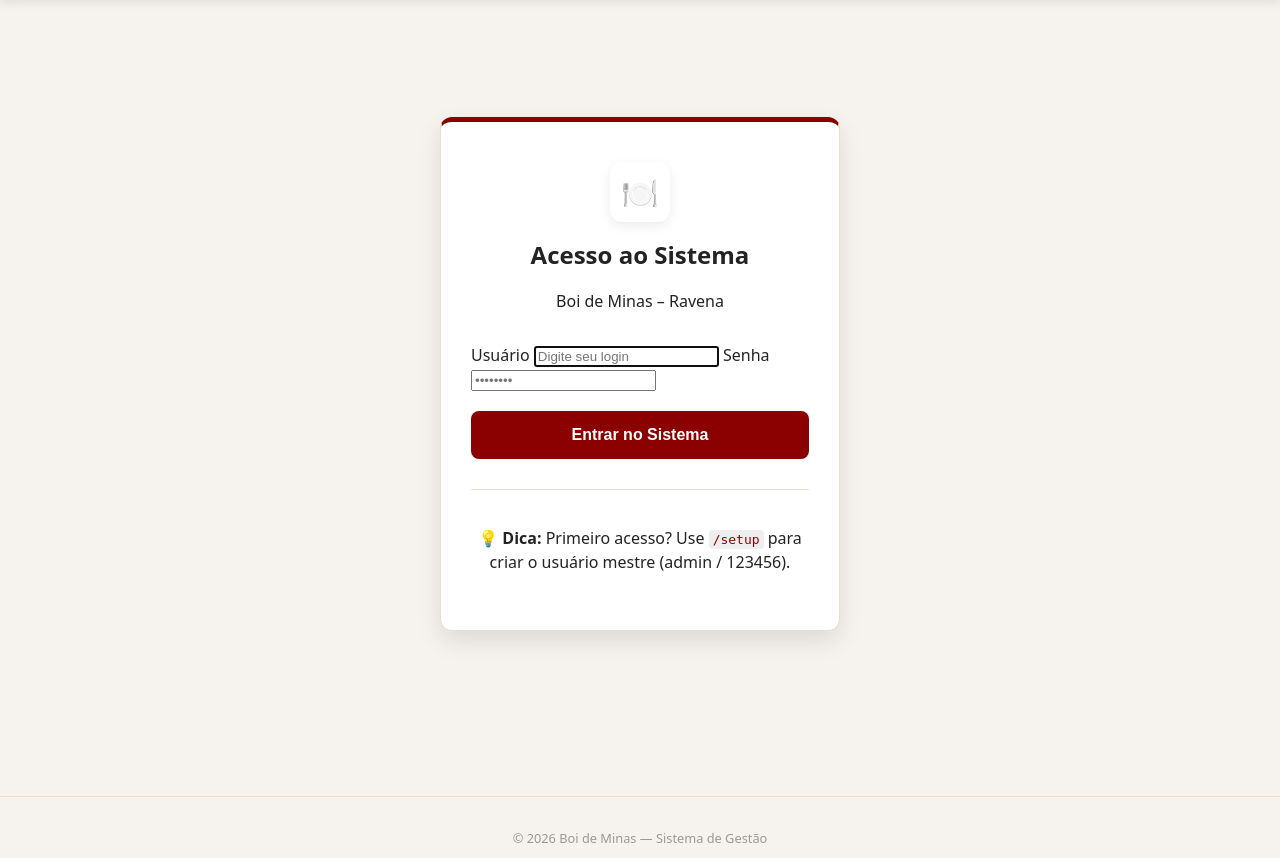
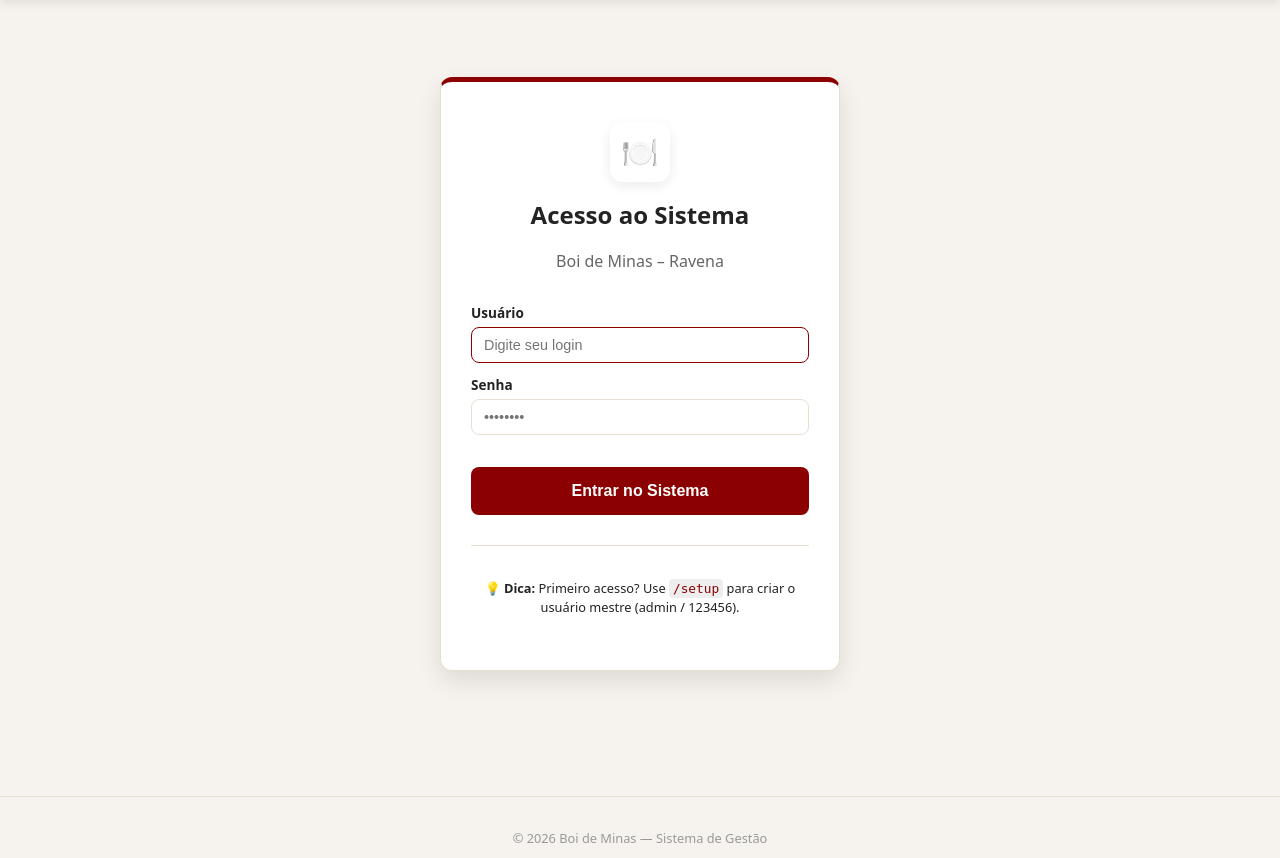
Before and after one commit to mattheuschaves2920-ops/boi-de-minas-sistema, a Flask app: page / in a window 1280 px wide. Shown: the part 92-950 px from the top of the page. Run offline with Flask 3, Linux system fonts and the light colour scheme.

Commit message:
Update style.css

```diff
--- a/static/style.css
+++ b/static/style.css
@@ -30,7 +30,30 @@ body {
     line-height: 1.5;
 }
 
-/* --- Topbar (Ajustada) --- */
+/* --- Classes utilitárias (CORRIGIDO: adicionadas classes faltantes) --- */
+.muted { color: var(--muted); }
+.error { color: var(--red); }
+.success { color: var(--green); font-weight: bold; }
+.small { font-size: 0.8rem; }
+
+/* --- btn-link (CORRIGIDO: classe faltante usada nos templates) --- */
+.btn-link {
+    color: var(--blue);
+    background: none;
+    border: none;
+    cursor: pointer;
+    text-decoration: none;
+    font-size: 0.85rem;
+    padding: 4px 8px;
+    border-radius: 4px;
+    transition: var(--transition);
+    display: inline-block;
+}
+.btn-link:hover {
+    background: rgba(20, 93, 160, 0.1);
+}
+
+/* --- Topbar --- */
 .topbar {
     background: linear-gradient(135deg, var(--red), var(--red-light));
     padding: 1rem 1.25rem;
@@ -173,13 +196,44 @@ th { background: #fafafa; color: var(--muted); font-size: 0.85rem; }
     text-align: center;
 }
 
+/* --- Inputs e formulários --- */
+label {
+    display: block;
+    font-size: 0.85rem;
+    font-weight: 600;
+    margin-bottom: 0.75rem;
+    color: var(--ink);
+}
+
+label input,
+label select,
+label textarea {
+    display: block;
+    width: 100%;
+    margin-top: 4px;
+    padding: 9px 12px;
+    border: 1px solid var(--line);
+    border-radius: 8px;
+    font-size: 0.9rem;
+    background: #fff;
+    color: var(--ink);
+    transition: border-color 0.2s;
+}
+
+label input:focus,
+label select:focus,
+label textarea:focus {
+    outline: none;
+    border-color: var(--red);
+}
+
 /* =============================================
-   AJUSTES PARA MOBILE (A parte que você pediu)
+   AJUSTES PARA MOBILE
    ============================================= */
 
 @media (max-width: 768px) {
     .topbar {
-        flex-direction: column; /* Empilha logo e menu */
+        flex-direction: column;
         text-align: center;
         padding: 1rem;
     }
@@ -192,7 +246,7 @@ th { background: #fafafa; color: var(--muted); font-size: 0.85rem; }
     nav {
         width: 100%;
         justify-content: center;
-        overflow-x: auto; /* Permite scroll lateral se o menu for longo */
+        overflow-x: auto;
         padding: 5px 0;
     }
 
@@ -202,7 +256,7 @@ th { background: #fafafa; color: var(--muted); font-size: 0.85rem; }
     }
 
     .two {
-        grid-template-columns: 1fr; /* Cards ocupam largura total no celular */
+        grid-template-columns: 1fr;
     }
 
     .brand-icon {
```
